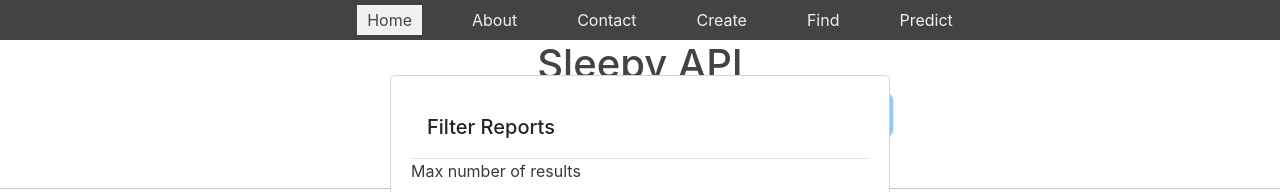
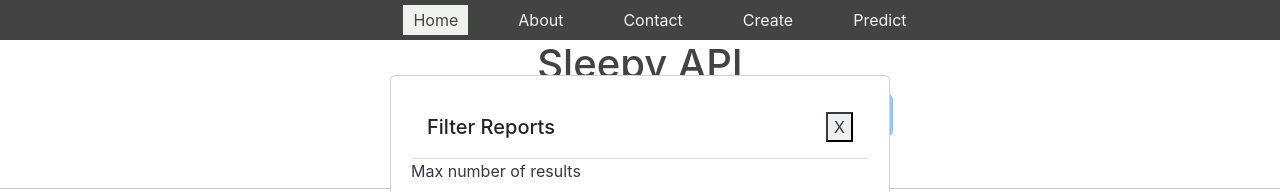
Before and after one commit to unsw-se3011/SENG3011_weneedREST, a React (Create React App) app in the folder PHASE_2/Application_SourceCode/we_need_rest/: page / in a window 1280 px wide. Both pictures are taken after a click on the button "Filter Reports". Shown: the top 192 px of the page. Built offline with nearby package versions, Linux system fonts and the light colour scheme; no server answers.

Commit message:
removed find, added close button on filter modal

```diff
--- a/PHASE_2/Application_SourceCode/we_need_rest/src/components/Main.js
+++ b/PHASE_2/Application_SourceCode/we_need_rest/src/components/Main.js
@@ -6,7 +6,6 @@ import About from './about/About';
 import Team from './contact/Team';
 import Member from './contact/Member';
 import Create from './create/Create';
-import Find from './find/Find';
 import Report from './report/Report';
 import Predict from './predict/Predict';
 
@@ -20,7 +19,6 @@ class Main extends Component {
           <Route exact path='/contact' component={Team}/>
           <Route path='/contact/:name' component={Member}/>
           <Route path='/create' component={Create}/>
-          <Route path='/find' component={Find}/>
           <Route path='/report/:selectedReport' component={Report}/>
           <Route path='/predict' component={Predict}/>
       </Switch>
--- a/PHASE_2/Application_SourceCode/we_need_rest/src/components/home/Modal.js
+++ b/PHASE_2/Application_SourceCode/we_need_rest/src/components/home/Modal.js
@@ -91,6 +91,7 @@ class Modal extends Component {
       <div id="modal" className={"modal-"+this.props.isOpen}>
         <div className="modal-header">
           <h5 className="modal-title">Filter Reports</h5>
+          <button onClick={()=>{toggleModal()}} type="button" class="btn-outline-dark"> X </button>
         </div>
         <form id="modal-form" className="form">
           { search_params.map(search_param => <ModalInput key={search_param} search_param={search_param} updateState={this.updateState} value={search_param==="key_terms"?this.props.key_terms:''}/>) }
--- a/PHASE_2/Application_SourceCode/we_need_rest/src/components/navbar/Header.js
+++ b/PHASE_2/Application_SourceCode/we_need_rest/src/components/navbar/Header.js
@@ -12,8 +12,6 @@ class Header extends Component {
             this.activate(document.getElementById('contact'));
         } else if (url.search("create") !== -1) {
             this.activate(document.getElementById('create'));
-        } else if (url.search("find") !== -1){
-            this.activate(document.getElementById('find'));
         } else if (url.search("predict") !== -1){
             this.activate(document.getElementById('predict'));
         } else {
@@ -58,11 +56,6 @@ class Header extends Component {
                         Create
                     </li>
                 </Link>
-                <Link to='/find'>
-                    <li className="nav-item" id="find" onClick={()=>this.handleClick(document.getElementById('find'))}>
-                        Find
-                    </li>
-                </Link>
                 <Link to='/predict'>
                     <li className="nav-item" id="predict" onClick={()=>this.handleClick(document.getElementById('predict'))}>
                         Predict
```
